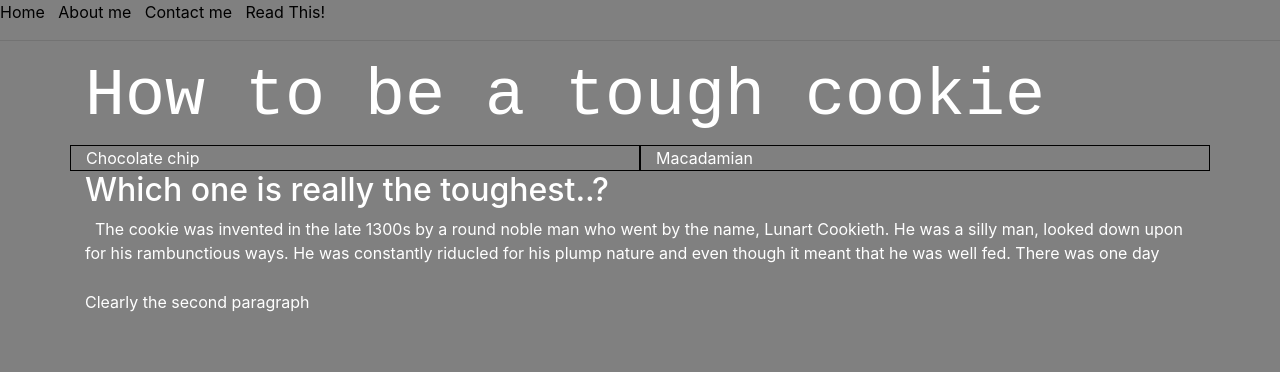
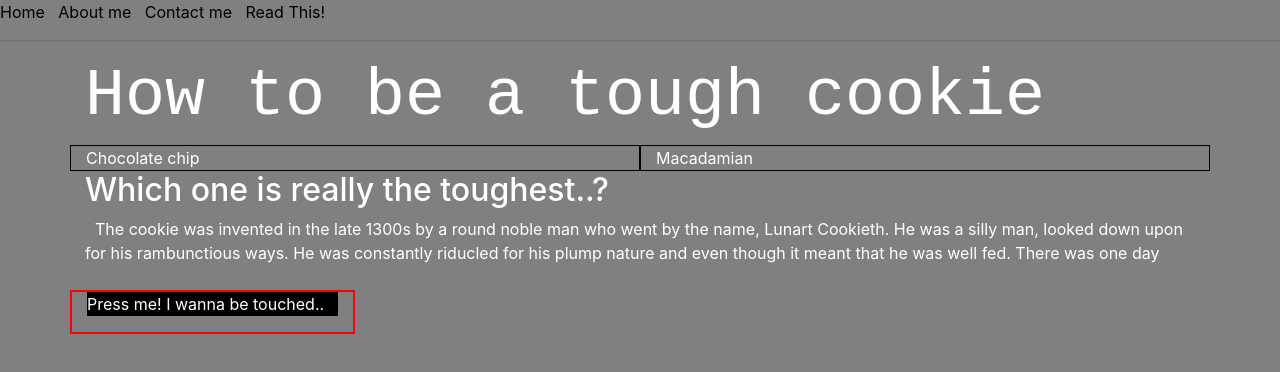
Before and after one commit to ashattack/Coursera-Responsive-Web-Basics, a plain HTML site: page index.html in a window 1280 px wide. Drawn offline with nearby package versions, Linux system fonts and the light colour scheme.

Commit message:
text button

```diff
--- a/index.html
+++ b/index.html
@@ -56,12 +56,13 @@
 			Lunart Cookieth. He was a silly man, looked down upon for his rambunctious ways. He was constantly riducled for his
 			plump nature and even though it meant that he was well fed. There was one day 		</p>
 
-		<p>
-
-			Clearly the second paragraph
-
-
+			<div class="row">
+				<div class="col-md-3 thick_border">
+		<p id="para2" onclick="touchMe()";>
+			Press me! I wanna be touched..
 		</p>
+		</div>
+		</div>
 
 	</body>
 	<script type="text/javascript">
@@ -74,4 +75,14 @@
 			});
 		};
 	</script>
+	<script type="text/javascript">
+		function touchMe(){
+			console.log("Ooo that feels goood hehe");
+			$("#para2").html("Ooo that feels goood hehe");
+			$("#para2").click(function () {
+			$("#para2").html("Press on me! I wanna be touched..");
+			$("#para2").off(click);
+		});
+		};
+	</script>
 </html>
--- a/styles.css
+++ b/styles.css
@@ -1,7 +1,4 @@
-body {
-	background: gray;
-	color: white;
-}
+
 
 a {
 	color:black;
@@ -11,7 +8,16 @@ a {
 a:hover {
 	color:pink;
 	background: black;
-	}
+}
+
+body {
+	background: gray;
+	color: white;
+}
+
+.gap_below {
+	margin-bottom:25px;
+}
 
 .greenlink:hover {
 	color:green;
@@ -27,11 +33,14 @@ h1 {
 	margin-left:10px;
 }
 
-.gap_below {
-	margin-bottom:25px;
+#para2 {
+	background-color: black;
 }
-
 /* use this to put borders around things */
 .thin_border{
 	border: 1px solid black;
 }
+
+.thick_border{
+	border: 2px solid red;
+}
```
